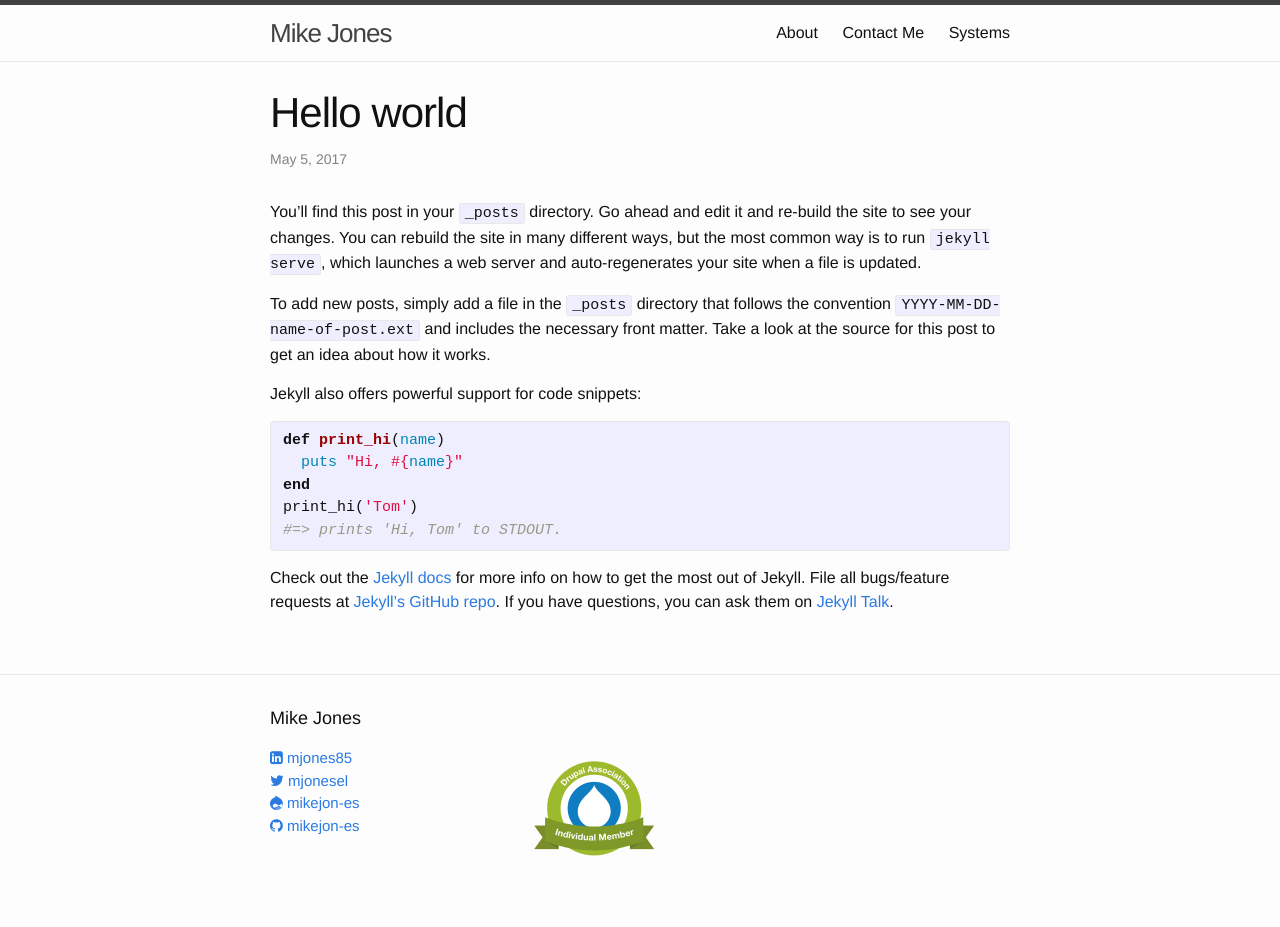
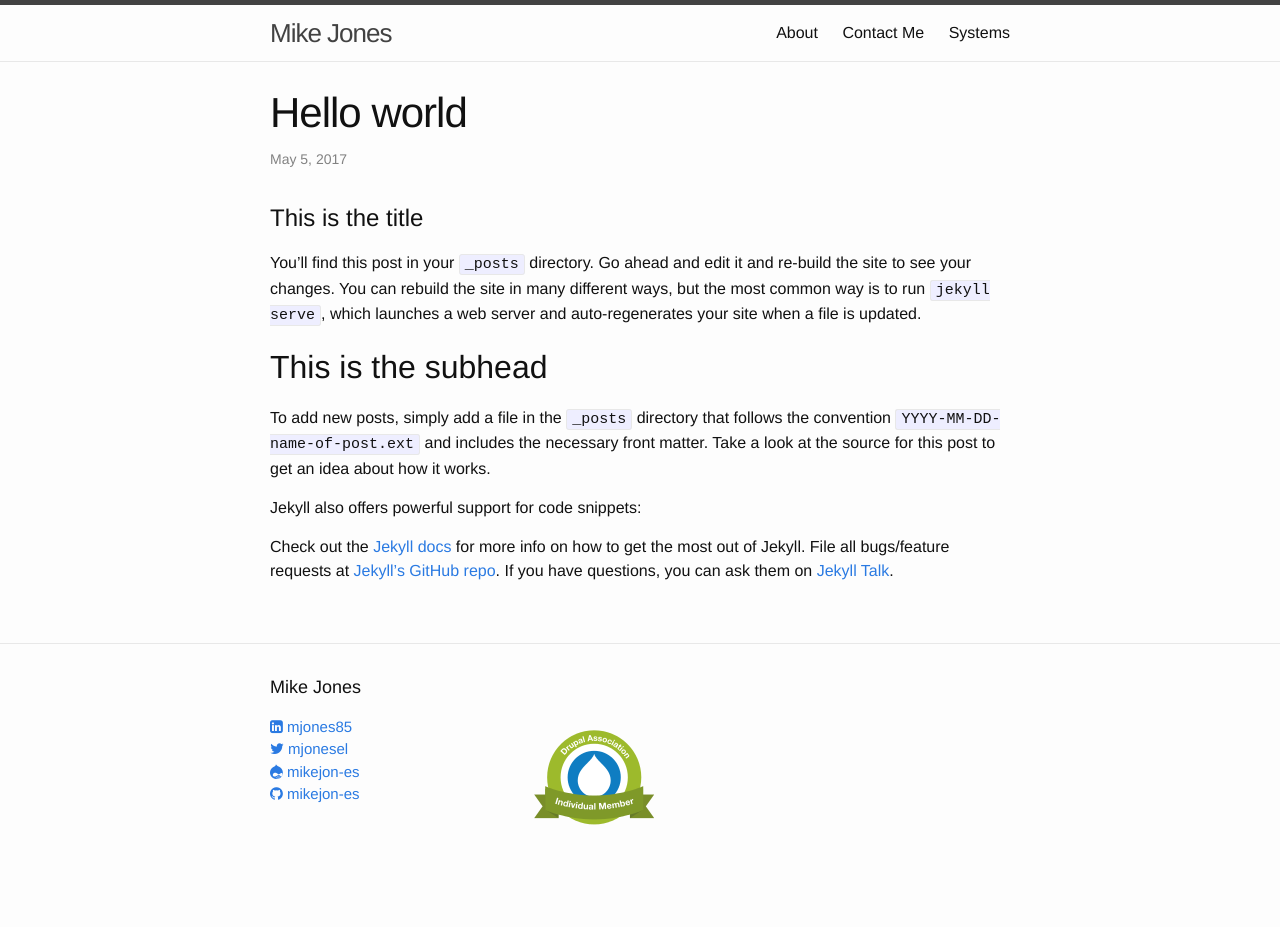
Before and after one commit to mikejon-es/mikejon-es.github.io, a Jekyll site: the page built from _posts/2017-04-19-welcome-to-jekyll.markdown, in a window 1280 px wide. Built offline with Jekyll 4.4.1, drawn with Linux system fonts in a browser that asks for light colours; nearby versions of some CDN libraries; after the commit the page ends 900 px from its top, so only the background shows below that.

Commit message:
Update 2017-04-19-welcome-to-jekyll.markdown

```diff
--- a/_posts/2017-04-19-welcome-to-jekyll.markdown
+++ b/_posts/2017-04-19-welcome-to-jekyll.markdown
@@ -4,19 +4,14 @@ title:  "Hello world"
 date:   2017-05-5 06:32:58 -0400
 categories: test post
 ---
+# This is the title
 You’ll find this post in your `_posts` directory. Go ahead and edit it and re-build the site to see your changes. You can rebuild the site in many different ways, but the most common way is to run `jekyll serve`, which launches a web server and auto-regenerates your site when a file is updated.
 
+## This is the subhead
 To add new posts, simply add a file in the `_posts` directory that follows the convention `YYYY-MM-DD-name-of-post.ext` and includes the necessary front matter. Take a look at the source for this post to get an idea about how it works.
 
 Jekyll also offers powerful support for code snippets:
 
-{% highlight ruby %}
-def print_hi(name)
-  puts "Hi, #{name}"
-end
-print_hi('Tom')
-#=> prints 'Hi, Tom' to STDOUT.
-{% endhighlight %}
 
 Check out the [Jekyll docs][jekyll-docs] for more info on how to get the most out of Jekyll. File all bugs/feature requests at [Jekyll’s GitHub repo][jekyll-gh]. If you have questions, you can ask them on [Jekyll Talk][jekyll-talk].
 
```
